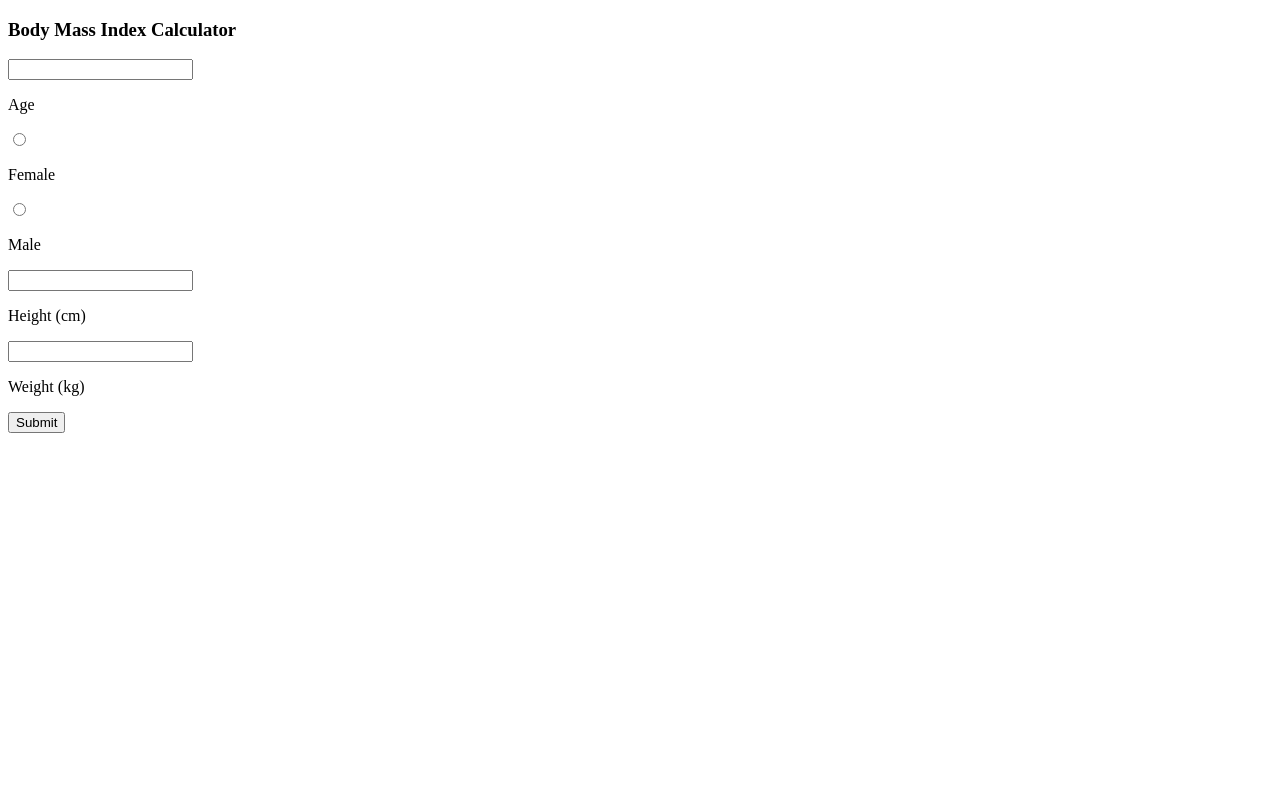
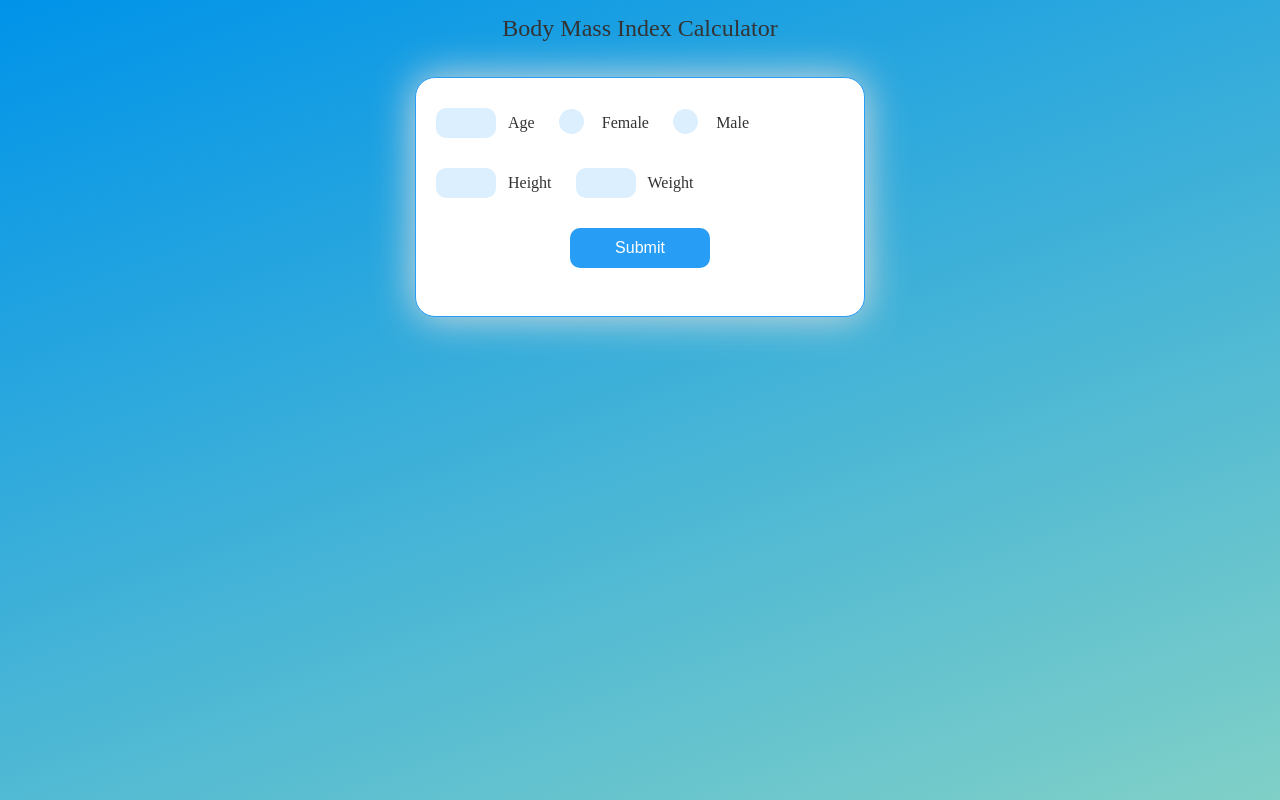
Before and after one commit to aliwert/bmi-calculater, a plain HTML site: page index.html in a window 1280 px wide. Drawn offline with Linux system fonts and the light colour scheme.

Commit message:
added css and changed html

```diff
--- a/index.html
+++ b/index.html
@@ -3,10 +3,11 @@
   <head>
     <meta charset="UTF-8" />
     <meta name="viewport" content="width=device-width, initial-scale=1.0" />
+    <link rel="stylesheet" href="style.css">
     <title>BMI CALCULATER</title>
   </head>
   <body>
-    <h3><b>B</b>ody <b>M</b>ass <b>I</b>ndex Calculator</h3>
+    <h3>Body Mass Index Calculator</h3>
     <form class="form" id="form" onsubmit="return validateForm()">
       <div class="row-one">
         <input
@@ -37,7 +38,7 @@
           autocomplete="off"
           required
         />
-        <p class="text">Height (cm)</p>
+        <p class="text">Height</p>
         <input
           type="text"
           class="text-input"
@@ -45,7 +46,7 @@
           autocomplete="off"
           required
         />
-        <p class="text">Weight (kg)</p>
+        <p class="text">Weight</p>
       </div>
       <button type="button" id="submit">Submit</button>
     </form>
--- /dev/null
+++ b/style.css
@@ -0,0 +1,169 @@
+* {
+  margin: 0;
+  padding: 0;
+  box-sizing: border-box;
+  font-size: 16px;
+  color: #333;
+}
+
+body {
+  margin: 0;
+  height: 100vh;
+  padding: 0;
+  border: 0;
+  background-color: #0093e9;
+  background-image: linear-gradient(160deg, #0093e9 0%, #80d0c7 100%);
+}
+
+.form {
+  background-color: #fff;
+  height: 240px;
+  width: 450px;
+  border-radius: 20px;
+  margin: 20px auto;
+  display: block;
+  border: 1px solid #289df6;
+
+  box-shadow: 0 0 40px 0 #ddd;
+}
+
+.form:hover {
+  box-shadow: 0 0 60px 0 #ccc;
+  transition: 0.4s;
+  transform: scale(1.02);
+}
+
+.row-one {
+  padding: 20px;
+}
+
+.row-two {
+  padding: 20px;
+}
+
+.text-input {
+  width: 60px;
+  height: 30px;
+  border-radius: 10px;
+  background-color: #dbeffe;
+  border: none;
+  outline: none;
+  padding: 5px 10px;
+  cursor: pointer;
+}
+
+.text-input:last-child {
+  margin-bottom: 35px;
+}
+
+.text-input:hover {
+  background-color: #cbe7fd;
+}
+
+#submit {
+  border: none;
+  border-radius: 10px;
+  height: 40px;
+  width: 140px;
+  background-color: #289df6;
+  color: #fff;
+  margin: auto;
+  display: block;
+  outline: none;
+  cursor: pointer;
+}
+
+#submit:hover {
+  background-color: #0a8ef2;
+}
+
+.text {
+  display: inline-block;
+  margin: 5px 20px 5px 8px;
+}
+
+.row-one {
+  padding: 30px 20px 15px 20px;
+}
+.row-two {
+  padding: 15px 20px 30px 20px;
+}
+
+.container {
+  display: inline-block;
+  position: relative;
+  padding-left: 2.2rem;
+  cursor: pointer;
+  user-select: none;
+}
+
+.container input {
+  position: absolute;
+  opacity: 0;
+}
+
+.checkmark {
+  position: absolute;
+  top: 0;
+  left: 0;
+  height: 25px;
+  width: 25px;
+  background-color: #dbeffe;
+  border-radius: 50%;
+}
+
+.container:hover input ~ .checkmark {
+  background-color: #cbe7fd;
+}
+
+.container input:checked ~ .checkmark {
+  background-color: #289df6;
+}
+
+h1 {
+  font-size: 30px;
+  font-weight: 300;
+  text-align: center;
+  color: #289df6;
+  padding-top: 15px;
+  display: block;
+}
+
+h2 {
+  font-size: 22px;
+  font-weight: 300;
+  text-align: center;
+}
+
+h3 {
+  font-size: 24px;
+  font-weight: 300;
+  text-align: center;
+  padding: 15px;
+}
+
+h3 b {
+  font-size: 32px;
+  font-weight: 300;
+  color: #289df6;
+}
+
+.checkmark:after {
+  content: "";
+  position: absolute;
+  display: none;
+}
+
+.container input:checked ~ .checkmark:after {
+  display: block;
+}
+
+.container .checkmark:after {
+  left: 9px;
+  top: 5px;
+  width: 5px;
+  height: 10px;
+  border: solid white;
+  border-width: 0 2px 2px 0;
+  transform: rotate(45deg);
+}
```
